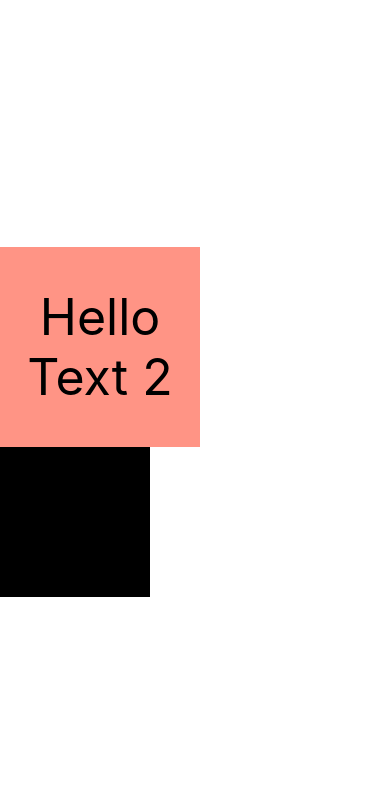
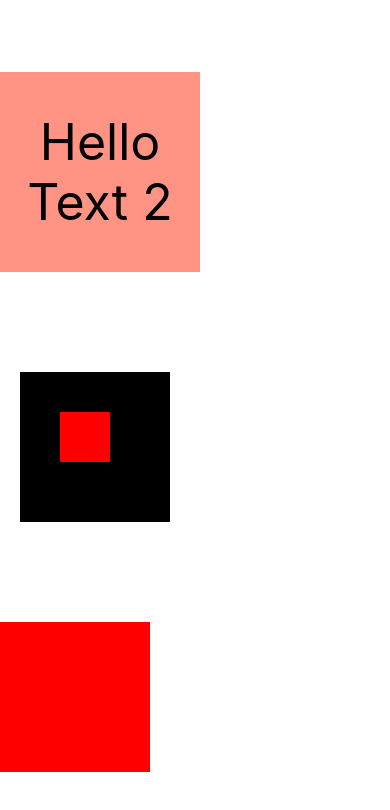
Before and after one commit to NikoIcardo/react-native-course, a React Native app in the folder FirstApp/: screen / in a window 390 px wide. Shown: the top 810 px of the page. Built offline with nearby package versions, Linux system fonts and the light colour scheme.

Commit message:
Use margin and padding

```diff
--- a/FirstApp/App.tsx
+++ b/FirstApp/App.tsx
@@ -7,7 +7,10 @@ export default function App() {
         <Text style={styles.text}>Hello</Text>
         <Text style={styles.text}>Text 2</Text>
       </View>
-      <View style={styles.view2}></View>
+      <View style={styles.view2}>
+        <View style={styles.childView}></View>
+      </View>
+      <View style={styles.view3}></View>
     </SafeAreaView>
   );
 }
@@ -28,8 +31,21 @@ const styles = StyleSheet.create({
     backgroundColor: "#000000",
     height: 150,
     width: 150,
+    margin: 100,
+    marginLeft: 20,
+    padding: 40,
   },
   text: {
     fontSize: 50,
   },
+  view3: {
+    backgroundColor: "red",
+    height: 150,
+    width: 150,
+  },
+  childView: {
+    height: 50,
+    width: 50,
+    backgroundColor: "red",
+  },
 });
```
